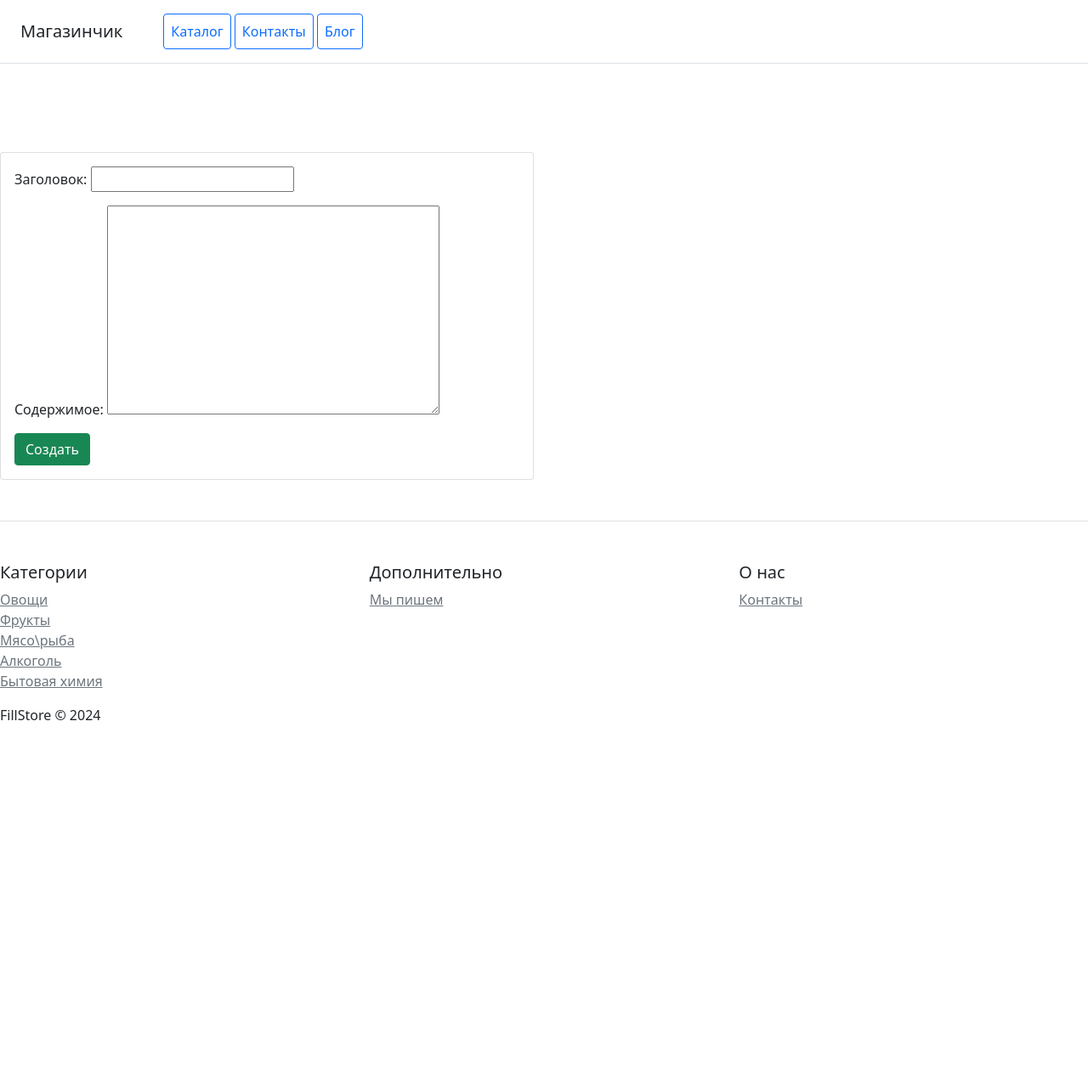
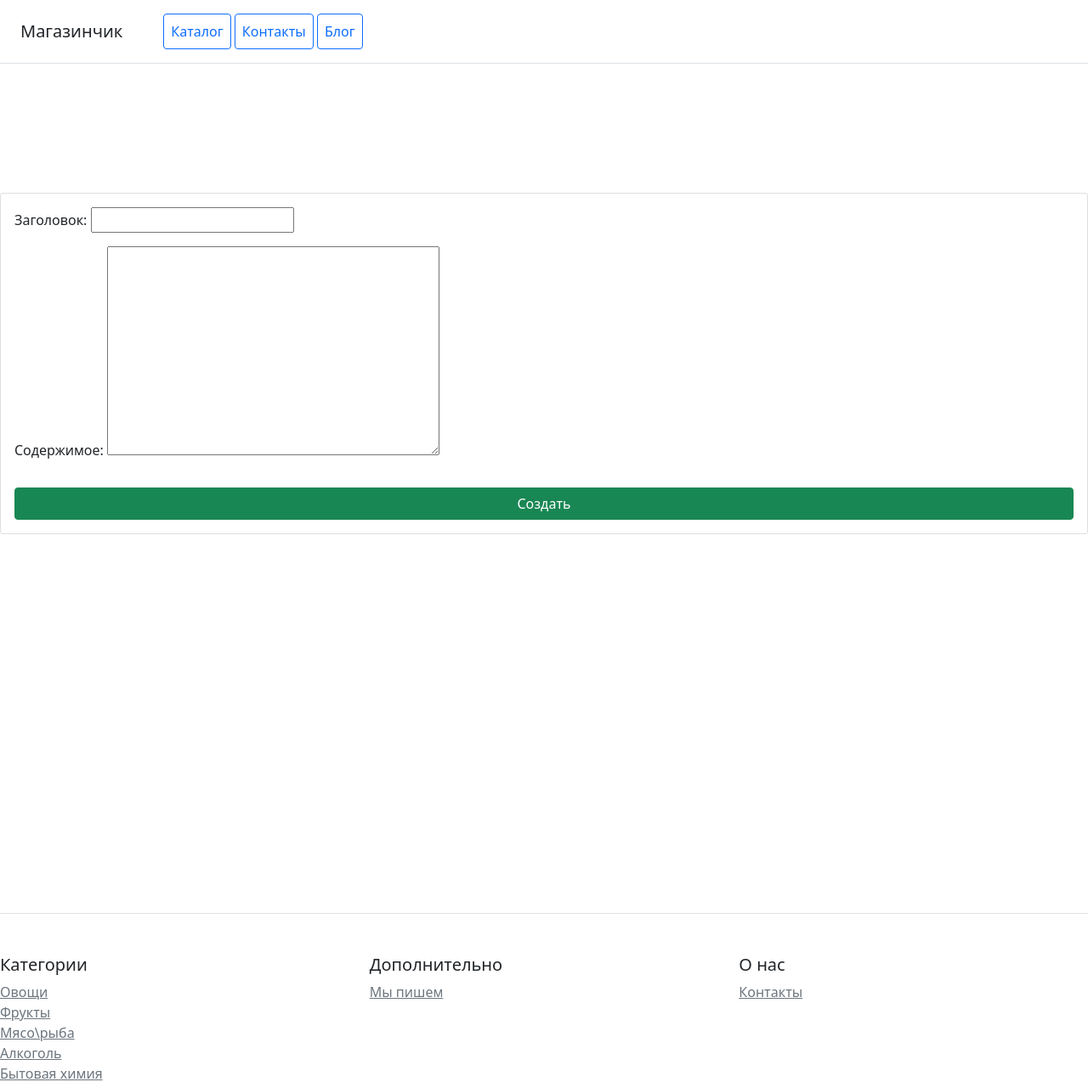
Before and after one commit to annavaleriev/homework_19._2, a Django app: page /blog/create/ in a window 1280 px wide. Shown: the top 1274 px of the page at 85% size. Before the commit the page ends 848 px from the top, so only its background shows below. Run offline with Django 5.2, Linux system fonts and the light colour scheme; some libraries are stand-ins or nearby versions.

Commit message:
Обновлены html шаблоны

```diff
--- a/blog/templates/blog/article_form.html
+++ b/blog/templates/blog/article_form.html
@@ -1,15 +1,90 @@
-{% extends  "includes/base.html" %}}
+{#{% extends  "includes/base.html" %}}#}
+{##}
+{#{% block content %}#}
+{#    <div class="col-12">#}
+{#        <div class="row">#}
+{#            <div class="col-6">#}
+{#                <div class="card">#}
+{#                    <div class="card-body">#}
+{#                        <form method="post">#}
+{#                            {% csrf_token %}#}
+{#                            {{ form.as_p }}#}
+{#                            <button type="submit" class="btn btn-success">#}
+{#                                {% if object %}#}
+{#                                    Сохранить#}
+{#                                {% else %}#}
+{#                                    Создать#}
+{#                                {% endif %}#}
+{#                            </button>#}
+{#                        </form>#}
+{#                    </div>#}
+{#                </div>#}
+{#            </div>#}
+{#        </div>#}
+{#    </div>#}
+{#{% endblock %}#}
+
+{#{% extends "includes/base.html" %}#}
+{##}
+{#{% block content %}#}
+{#    <div class="d-flex justify-content-center align-items-center" style="min-height: 100vh;">#}
+{#        <div class="col-md-6">#}
+{#            <div class="card">#}
+{#                <div class="card-body">#}
+{#                    <form method="post">#}
+{#                        {% csrf_token %}#}
+{#                        {{ form.as_p }}#}
+{#                        <button type="submit" class="btn btn-success">#}
+{#                            {% if object %}#}
+{#                                Сохранить#}
+{#                            {% else %}#}
+{#                                Создать#}
+{#                            {% endif %}#}
+{#                        </button>#}
+{#                    </form>#}
+{#                </div>#}
+{#            </div>#}
+{#        </div>#}
+{#    </div>#}
+{#{% endblock %}#}
+
+{#{% extends "includes/base.html" %}#}
+{##}
+{#{% block content %}#}
+{#    <div class="d-flex justify-content-center align-items-start mt-5" style="min-height: 100vh;">#}
+{#        <div class="w-100">#}
+{#            <div class="card w-100">#}
+{#                <div class="card-body">#}
+{#                    <form method="post">#}
+{#                        {% csrf_token %}#}
+{#                        {{ form.as_p }}#}
+{#                        <button type="submit" class="btn btn-success w-100">#}
+{#                            {% if object %}#}
+{#                                Сохранить#}
+{#                            {% else %}#}
+{#                                Создать#}
+{#                            {% endif %}#}
+{#                        </button>#}
+{#                    </form>#}
+{#                </div>#}
+{#            </div>#}
+{#        </div>#}
+{#    </div>#}
+{#{% endblock %}#}
+
+{% extends "includes/base.html" %}
 
 {% block content %}
-    <div class="col-12">
-        <div class="row">
-            <div class="col-6">
-                <div class="card">
+    <div class="d-flex justify-content-center align-items-start mt-5" style="min-height: 100vh;">
+        <div class="w-100">
+            <div class="card w-100">
                 <div class="card-body">
-                        <form method="post">
+                    <form method="post" class="w-100">
                         {% csrf_token %}
+                        <div class="form-group w-100">
                             {{ form.as_p }}
-                            <button type="submit" class="btn btn-success">
+                        </div>
+                        <button type="submit" class="btn btn-success w-100 mt-3">
                             {% if object %}
                                 Сохранить
                             {% else %}
@@ -21,5 +96,4 @@
             </div>
         </div>
     </div>
-    </div>
 {% endblock %}
```
Also changed, not shown: media/blog/222.jpg (added), media/blog/l.jpg (added), media/blog/кобиs.jpg (added). Lines whose indentation alone changed are shown as unchanged.
